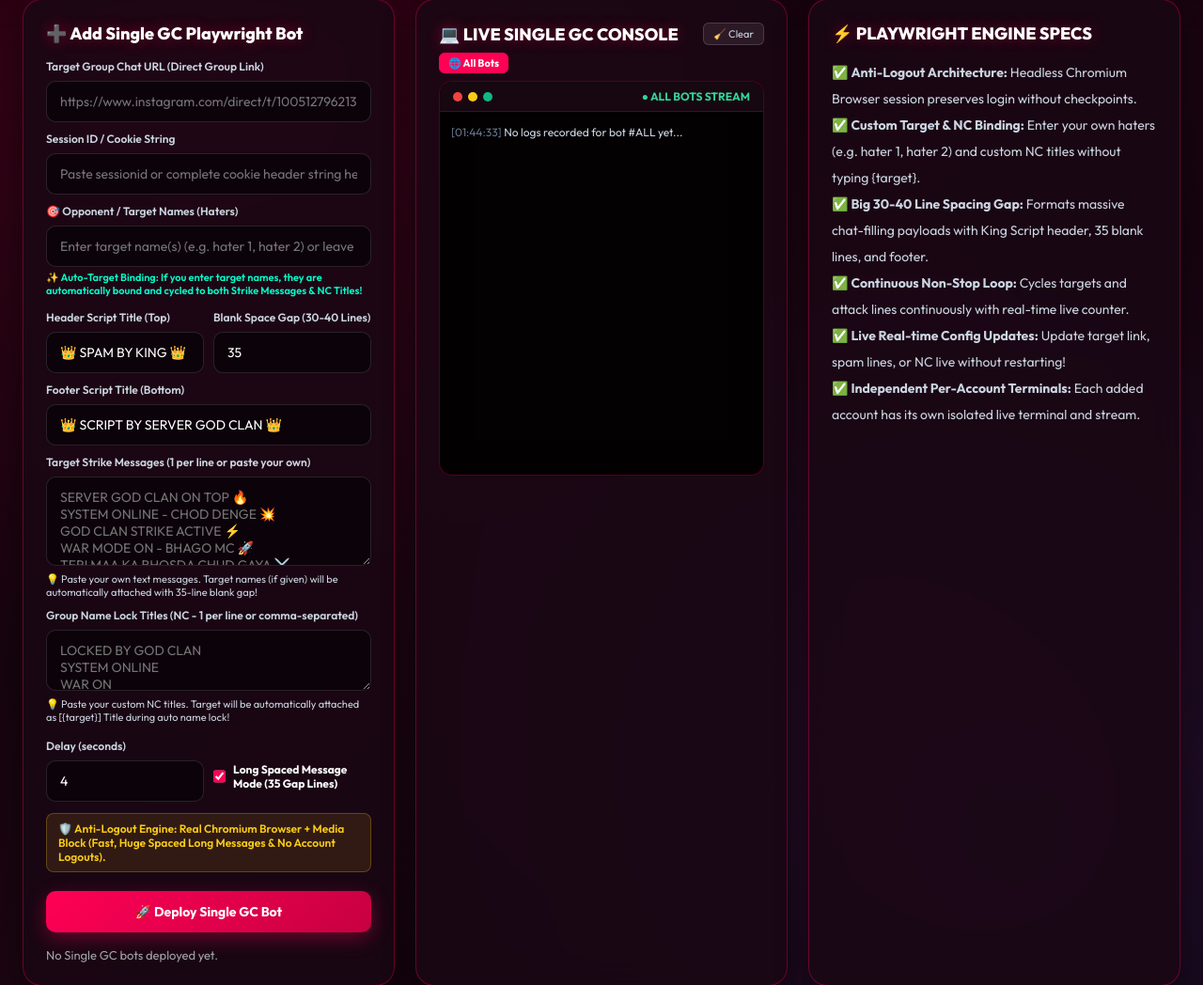
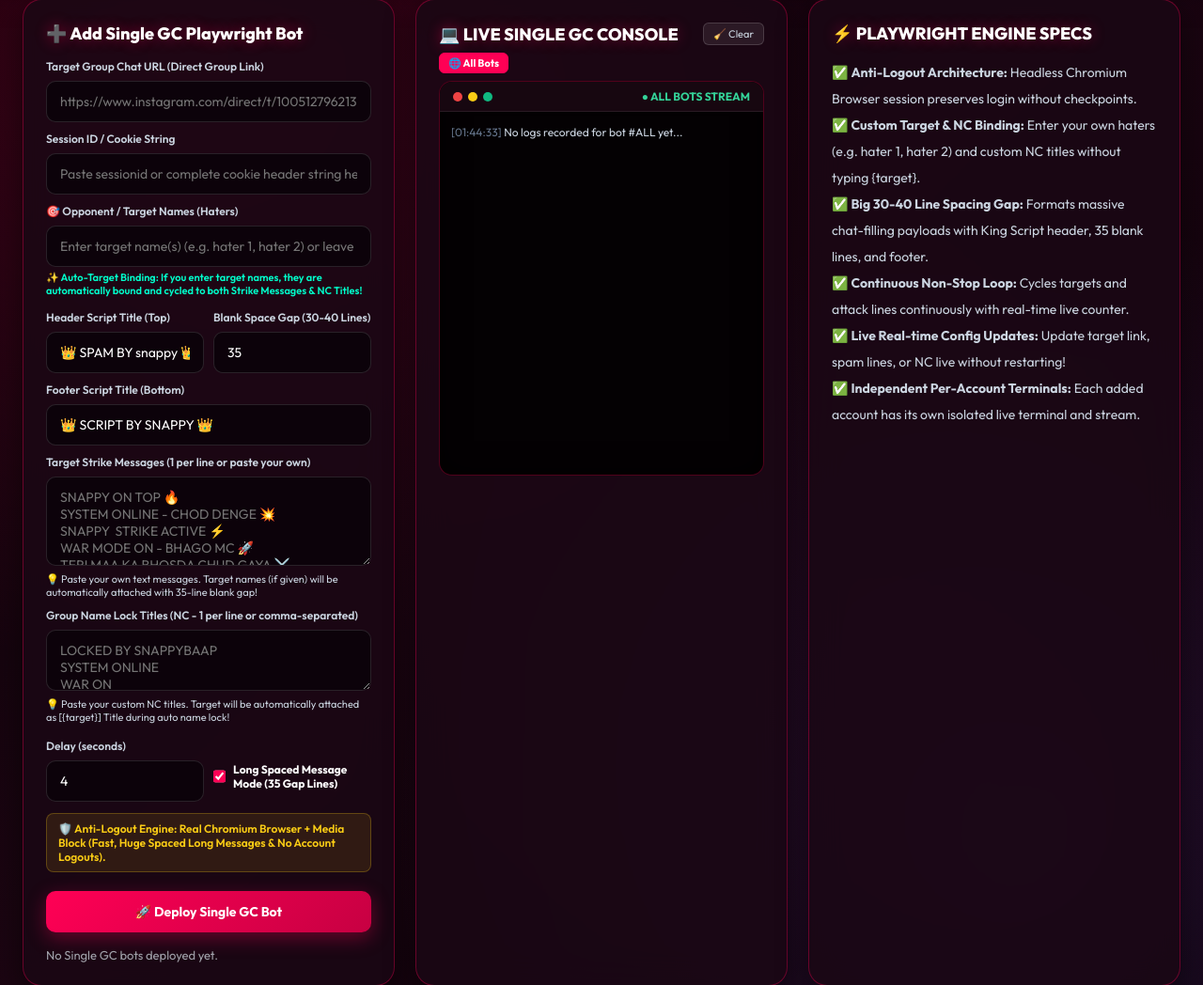
Before and after one commit to awskeng1925/New-panel, a Flask app: page /single_gc in a window 1280 px wide. Shown: the part 131-1179 px from the top of the page at 94% size. Run offline with Flask 3, Linux system fonts and the light colour scheme; the visitor is signed in with stand-in values (Sample User, id 1); data that the repository does not hold is empty.

Commit message:
Update gc_dashboard.html

```diff
--- a/templates/gc_dashboard.html
+++ b/templates/gc_dashboard.html
@@ -426,7 +426,7 @@
       <div style="display:flex;gap:10px;margin-top:4px;">
         <div style="flex:1;">
           <label>Header Script Title (Top)</label>
-          <input id="header_text" value="👑 SPAM BY KING 👑" placeholder="Top Header Title">
+          <input id="header_text" value="👑 SPAM BY snappy 👑" placeholder="Top Header Title">
         </div>
         <div style="flex:1;">
           <label>Blank Space Gap (30-40 Lines)</label>
@@ -436,15 +436,15 @@
 
       <div style="margin-top:4px;">
         <label>Footer Script Title (Bottom)</label>
-        <input id="footer_text" value="👑 SCRIPT BY SERVER GOD CLAN 👑" placeholder="Bottom Footer Title">
+        <input id="footer_text" value="👑 SCRIPT BY SNAPPY 👑" placeholder="Bottom Footer Title">
       </div>
 
       <label>Target Strike Messages (1 per line or paste your own)</label>
-      <textarea id="target_messages" style="height:95px;" placeholder="SERVER GOD CLAN ON TOP 🔥&#10;SYSTEM ONLINE - CHOD DENGE 💥&#10;GOD CLAN STRIKE ACTIVE ⚡&#10;WAR MODE ON - BHAGO MC 🚀&#10;TERI MAA KA BHOSDA CHUD GAYA ⚔️"></textarea>
+      <textarea id="target_messages" style="height:95px;" placeholder="SNAPPY ON TOP 🔥&#10;SYSTEM ONLINE - CHOD DENGE 💥&#10;SNAPPY  STRIKE ACTIVE ⚡&#10;WAR MODE ON - BHAGO MC 🚀&#10;TERI MAA KA BHOSDA CHUD GAYA ⚔️"></textarea>
       <p style="font-size:11px;color:#cbd5e1;margin-top:3px;">💡 Paste your own text messages. Target names (if given) will be automatically attached with 35-line blank gap!</p>
 
       <label>Group Name Lock Titles (NC - 1 per line or comma-separated)</label>
-      <textarea id="gc_name" style="height:65px;" placeholder="LOCKED BY GOD CLAN&#10;SYSTEM ONLINE&#10;WAR ON"></textarea>
+      <textarea id="gc_name" style="height:65px;" placeholder="LOCKED BY SNAPPYBAAP&#10;SYSTEM ONLINE&#10;WAR ON"></textarea>
       <p style="font-size:11px;color:#cbd5e1;margin-top:3px;">💡 Paste your custom NC titles. Target will be automatically attached as [{target}] Title during auto name lock!</p>
 
       <div style="display:flex;gap:10px;align-items:center;margin-top:6px;">
```
